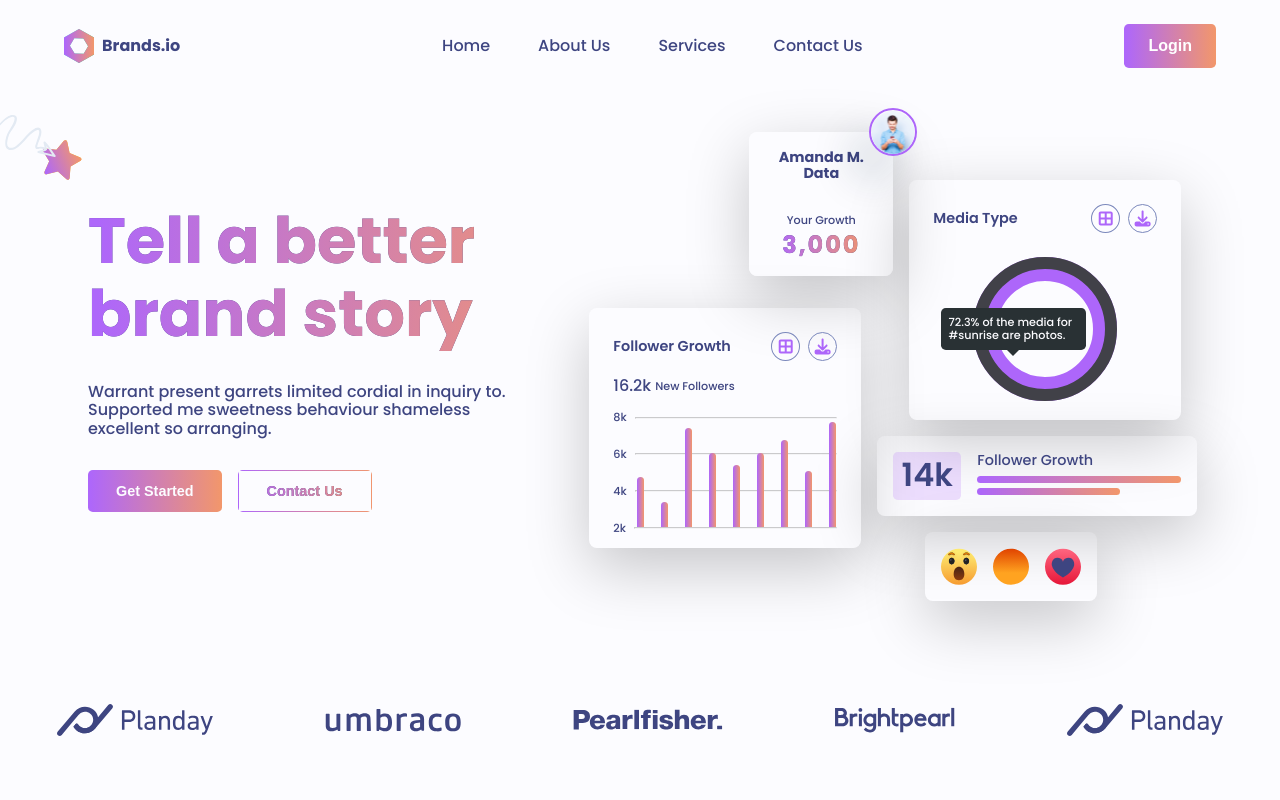
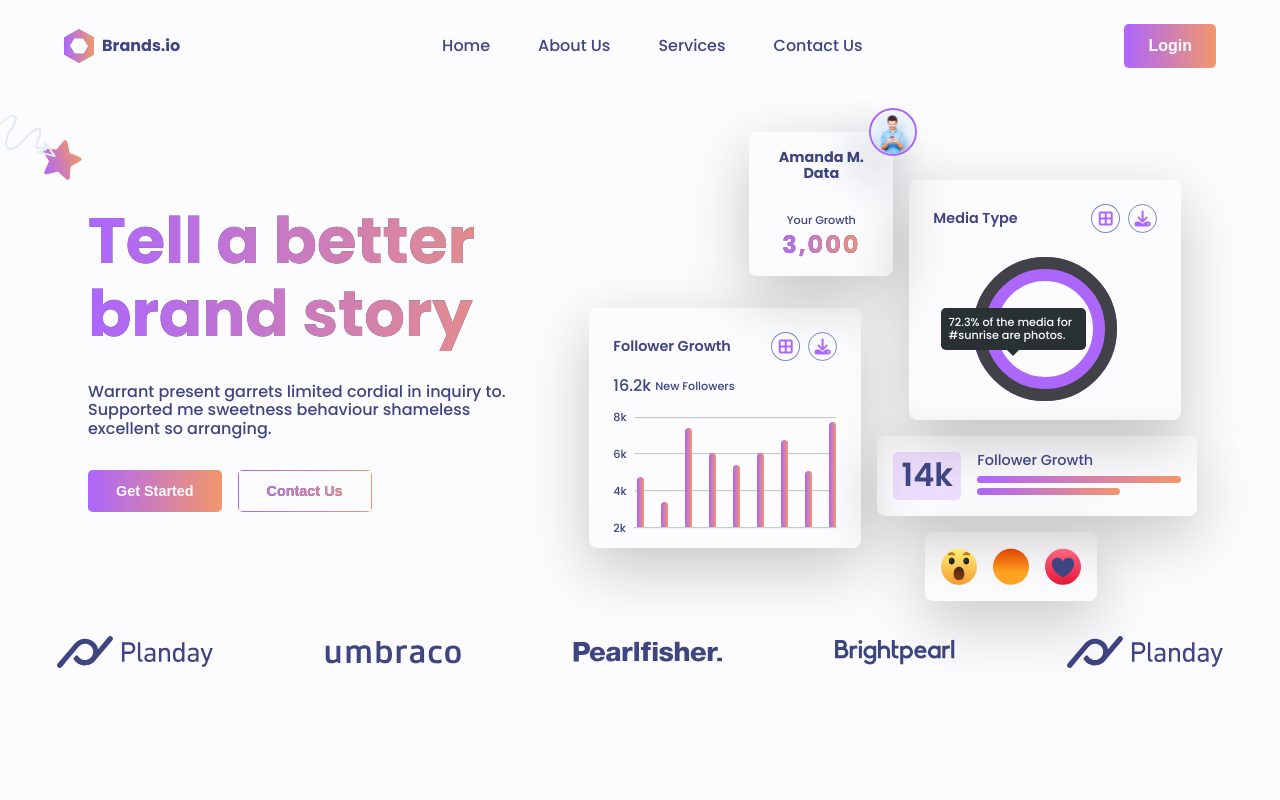
Before and after one commit to zeetaengrg/growth-agency-vue3, a Vue app: page / in a window 1280 px wide. Shown: the top 800 px of the page. Built offline with nearby package versions, Linux system fonts and the light colour scheme.

Commit message:
style: height of the section added

```diff
--- a/src/components/Clients.vue
+++ b/src/components/Clients.vue
@@ -14,7 +14,7 @@
 @use "../assets/styles/abstracts" as a;
 
 .clients {
-  margin: 12rem 0rem 7rem;
+  height: 35vh;
   display: grid;
   place-content: center;
 
```
